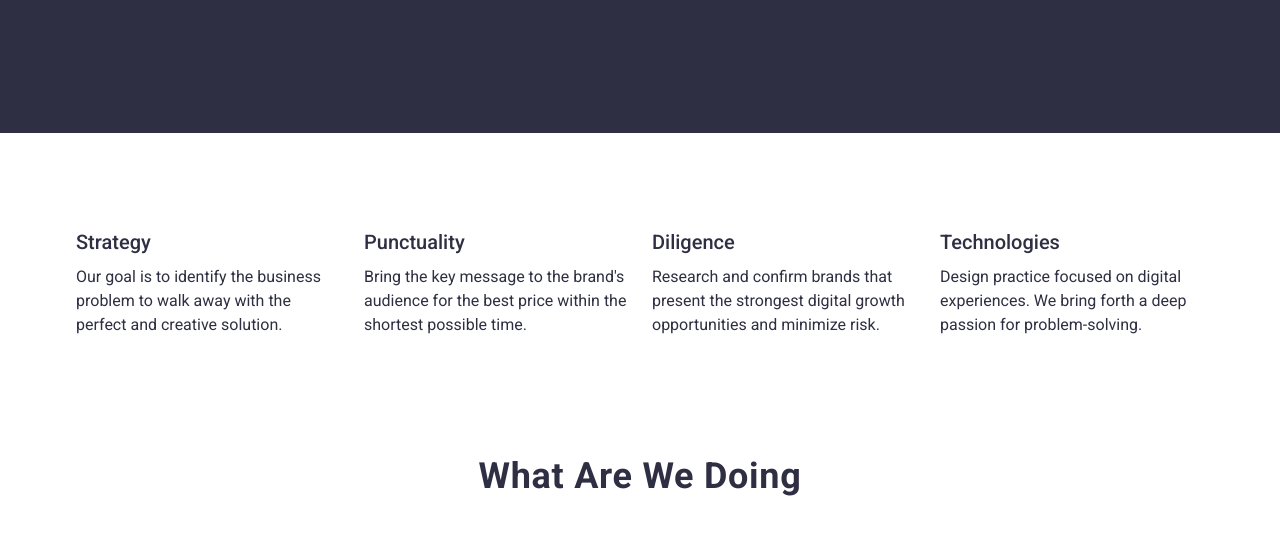
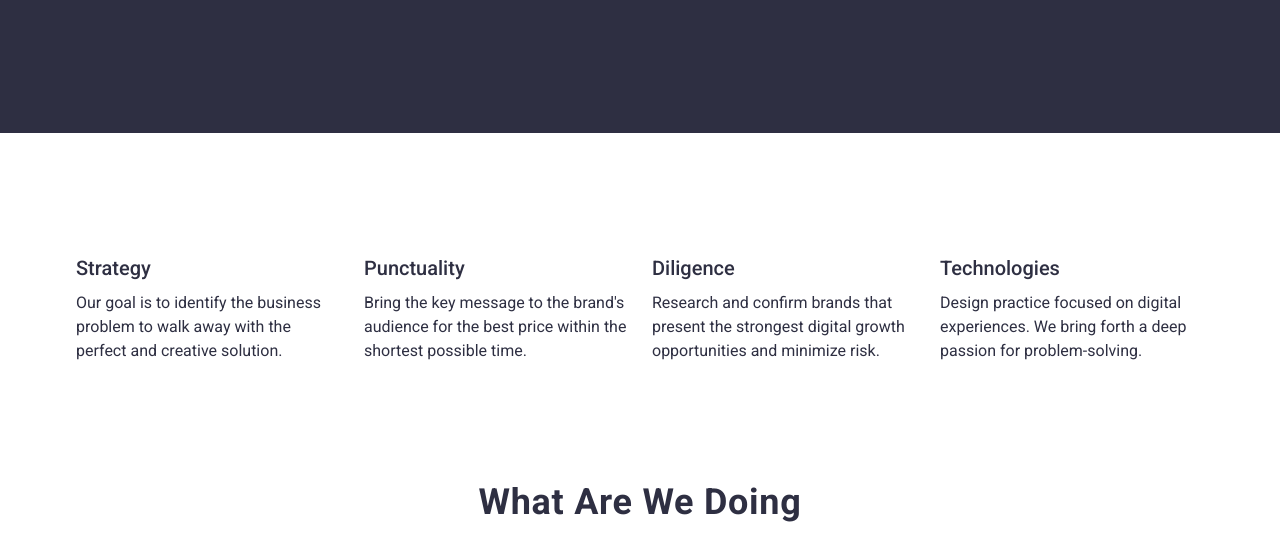
Before and after one commit to Roman01994/goit-markup-hw-03, a plain HTML site: page index.html in a window 1280 px wide. Shown: the part 540-1086 px from the top of the page. Drawn offline with nearby package versions, Linux system fonts and the light colour scheme.

Commit message:
create section pading top 120 px

```diff
--- a/css/styles.css
+++ b/css/styles.css
@@ -64,7 +64,7 @@ ul {
 	margin: 0;
 }
 .section {
-	padding-top: 94px;
+	padding-top: 120px;
 	padding-bottom: 120px;
 }
 
```
